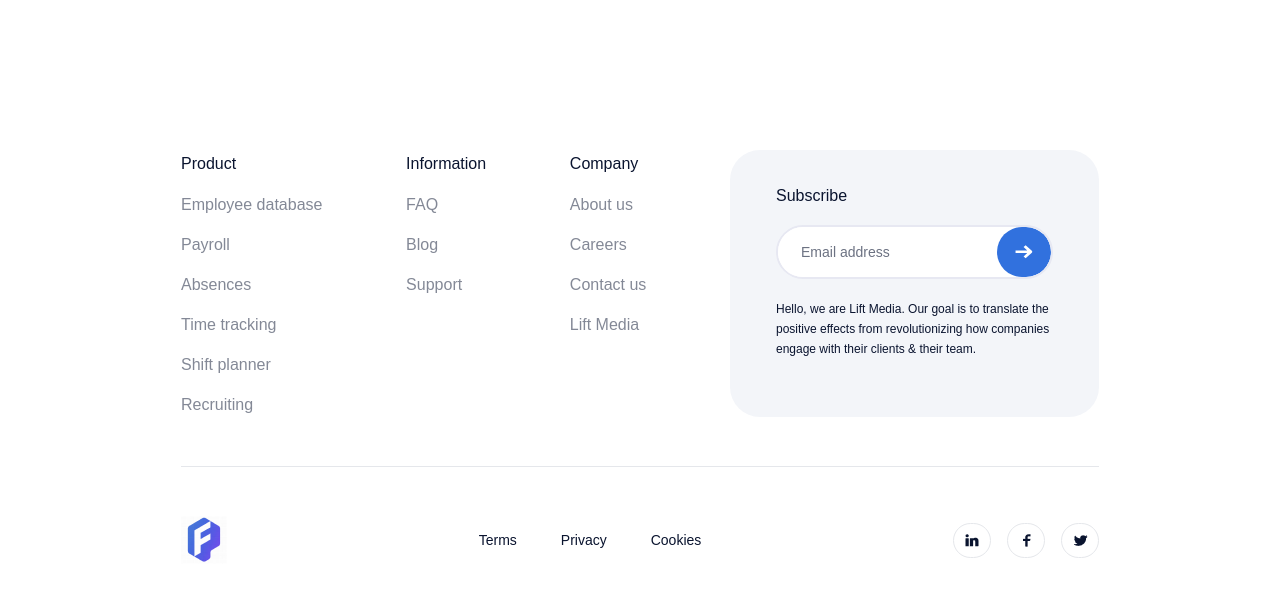
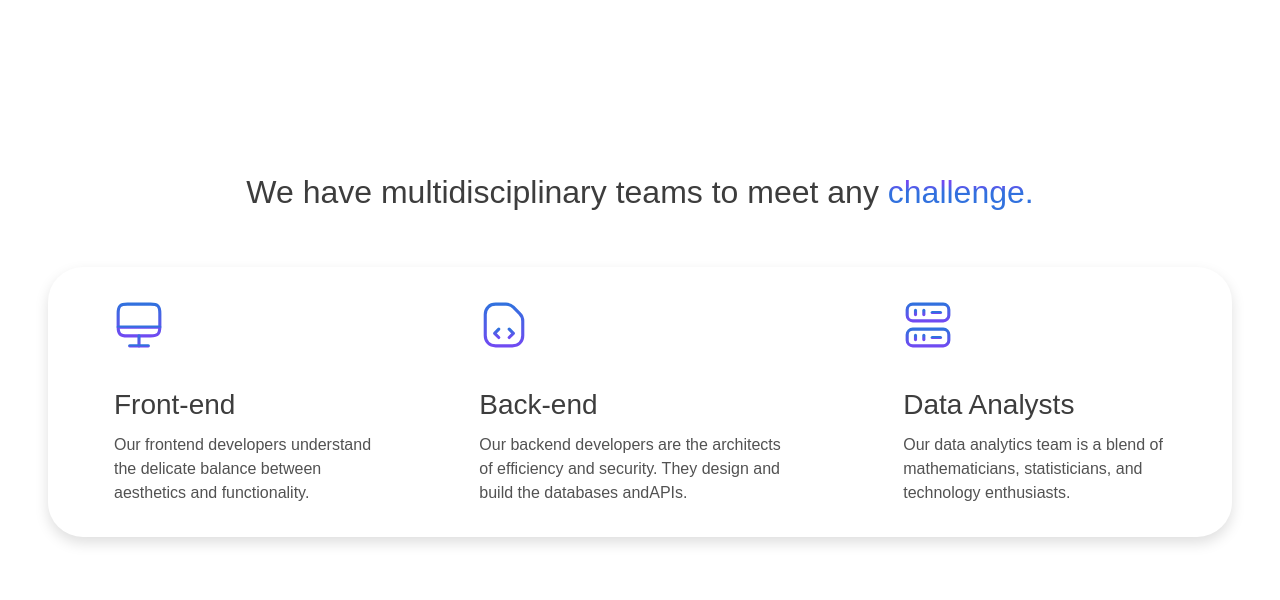
Before and after one commit to Fredobumma/xero-codee, a React (Vite) app: page / in a window 1280 px wide. Shown: the top 600 px of the page. Built offline with nearby package versions, Linux system fonts and the light colour scheme.

Commit message:
--feat:: multidisciplinary teams

```diff
--- a/index.html
+++ b/index.html
@@ -7,7 +7,7 @@
 		<title>Vite + React + TS</title>
 	</head>
 	<body
-		class="mx-auto min-h-dvh min-w-fit overflow-x-hidden p-4 sm:p-6 md:p-8 lg:p-12"
+		class="mx-auto min-h-dvh min-w-fit overflow-x-hidden p-4 text-[#3D3D3D] sm:p-6 md:p-8 lg:p-12"
 	>
 		<div id="root"></div>
 		<script type="module" src="/src/main.tsx"></script>
--- a/src/App.tsx
+++ b/src/App.tsx
@@ -1,10 +1,10 @@
-import { Footer } from "./sections";
+import { Teams } from "./sections";
 import "./App.css";
 
 function App() {
 	return (
 		<>
-			<Footer />
+			<Teams />
 		</>
 	);
 }
--- a/src/assets/index.ts
+++ b/src/assets/index.ts
@@ -2,10 +2,12 @@ import call_to_action_png from "./call_to_action.png";
 import call_to_action_png_x2 from "./call_to_action_x2.png";
 import call_to_action_webp from "./call_to_action_x2.webp";
 import call_to_action_webp_x2 from "./call_to_action_x2.webp";
+import driver from "./driver.svg";
 import facebook from "./facebook.png";
 import linkedin from "./linkedin.png";
 import logo from "./logo.png";
 import monitor from "./monitor.svg";
+import simcard from "./simcard.svg";
 import software_dev from "./software_dev.svg";
 import techCraft from "./techCraft.svg";
 import x_twitter from "./x_twitter.png";
@@ -15,10 +17,12 @@ export {
 	call_to_action_png_x2,
 	call_to_action_webp,
 	call_to_action_webp_x2,
+	driver,
 	facebook,
 	linkedin,
 	logo,
 	monitor,
+	simcard,
 	software_dev,
 	techCraft,
 	x_twitter,
--- a/src/sections/index.ts
+++ b/src/sections/index.ts
@@ -1,3 +1,4 @@
 export { default as CallToAction } from "./callToAction";
 export { default as Footer } from "./footer";
+export { default as Teams } from "./teams";
 // Export all sections
--- /dev/null
+++ b/src/sections/teams.tsx
@@ -0,0 +1,61 @@
+import { driver, monitor, simcard } from "src/assets";
+
+const Teams = () => {
+	const teams = [
+		{
+			icon: monitor,
+			title: "Front-end",
+			description:
+				"Our frontend developers understand the delicate balance between aesthetics and functionality.",
+		},
+		{
+			icon: simcard,
+			title: "Back-end",
+			description:
+				"Our backend developers are the architects of efficiency and security. They design and build the databases andAPIs.",
+		},
+		{
+			icon: driver,
+			title: "Data Analysts",
+			description:
+				"Our data analytics team is a blend of mathematicians, statisticians, and technology enthusiasts.",
+		},
+	];
+
+	return (
+		<section className="mb-[34px] mt-[42px] pb-7 lg:py-[72px] space-y-[45px]">
+			<p className="font-medium text-2xl leading-[43px] sm:text-center lg:text-[32px] lg:leading-[60px]">
+				We have multidisciplinary teams to meet any{" "}
+				<span className="bg-clip-text bg-[linear-gradient(180deg,_#704af2_26%,_#3171de_50%)] text-transparent">
+					challenge.
+				</span>
+			</p>
+
+			{/* Multidisciplinary teams cards */}
+			<div className="flex flex-col items-center gap-[17px] mx-auto px-[28px] py-[34px] rounded-[35px] shadow-[0_6px_14px_rgba(0,0,0,0.13)] w-fit md:gap-20 lg:flex-row lg:gap-10 lg:px-[66px] lg:py-[32.5px] lg:w-auto xl:gap-[105px]">
+				{teams.map(({ icon, title, description }, i) => (
+					<div key={i} className="max-w-[329px]">
+						<figure>
+							<img
+								src={icon}
+								width={50}
+								height={50}
+								alt={`${title} icon`}
+								className="w-[36.5px] md:w-[50px]"
+							/>
+						</figure>
+						<h3 className="font-medium mt-4 mb-2 text-xl !leading-10 md:mt-[35px] md:text-2xl lg:text-[28px]">
+							{title}
+						</h3>
+						<p className="text-xs text-[#525252] !leading-6 md:text-sm lg:text-base">
+							{description}
+						</p>
+					</div>
+				))}
+			</div>
+		</section>
+	);
+};
+
+export default Teams;
+// Multidisciplinary teams section
```
Also changed, not shown: src/assets/driver.svg (added), src/assets/simcard.svg (added).
